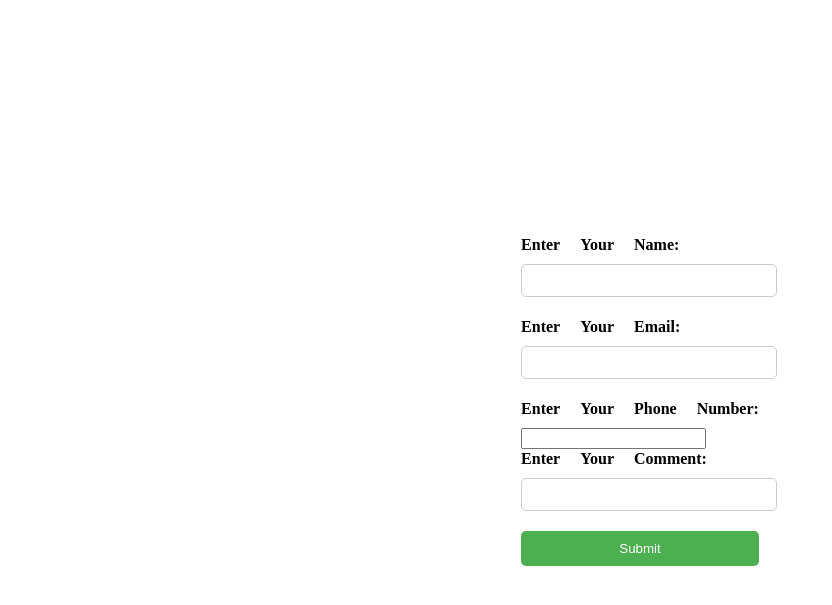
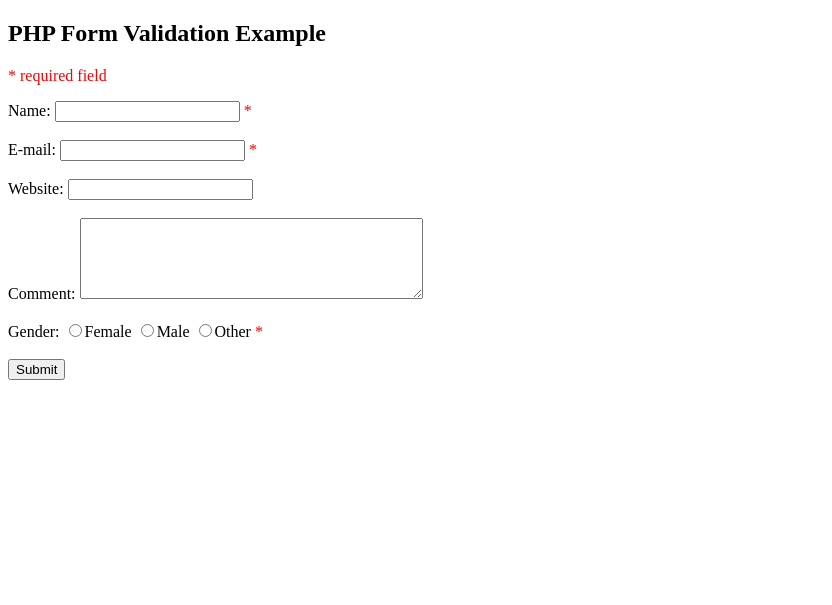
Before and after one commit to SoftEngAliijaz/Php-Journey, a PHP site: page /Tours/php/forms/form_handling.php in a window 1280 px wide. Shown: the top 605 px of the page, without its empty margins (0-832 px from the left). Run offline with PHP 8.4, Linux system fonts and the light colour scheme.

Commit message:
file handling in php

```diff
--- /dev/null
+++ b/php/file_handling/file_handling_main.php
@@ -0,0 +1,5 @@
+<?php
+echo "
+<h1>Hello This is Main File For Handling</h1>";
+
+include("./file_handling_data.php");
--- a/php/forms/form_handling.php
+++ b/php/forms/form_handling.php
@@ -4,31 +4,18 @@
 <head>
     <meta charset="UTF-8">
     <meta name="viewport" content="width=device-width, initial-scale=1.0">
-    <title>PHP Form Handling</title>
-    <link rel="stylesheet" type="text/css" href="form_handling_styles.css">
+    <title>Form Validation</title>
+    <style>
+    .error {
+        color: red;
+    }
+    </style>
 </head>
 
 <body>
-    <div class="form-container">
-        <form class="form-decoration" action="form_handling.php" method="post">
-            <label for="name">Enter Your Name:</label>
-            <input type="text" id="name" name="name" required>
-
-            <label for="email">Enter Your Email:</label>
-            <input type="email" id="email" name="email" required>
-
-            <label for="phone">Enter Your Phone Number:</label>
-            <input type="tel" id="phone" name="phone" required>
-
-            <label for="comment">Enter Your Comment:</label>
-            <input type="text" id="comment" name="comment" required>
-
-            <input type="submit" id="submit-button" value="Submit">
-        </form>
-    </div>
-
     <?php
-    $name = $email = $phone = $comment = "";
+    $nameErr = $emailErr = $genderErr = $websiteErr = "";
+    $name = $email = $gender = $comment = $website = "";
 
     function test_input($data)
     {
@@ -39,16 +26,78 @@
     }
 
     if ($_SERVER["REQUEST_METHOD"] == "POST") {
-        $name = test_input($_POST['name']);
-        $email = test_input($_POST['email']);
-        $phone = test_input($_POST['phone']);
-        $comment = test_input($_POST['comment']);
+        if (empty($_POST["name"])) {
+            $nameErr = "Name is required";
+        } else {
+            $name = test_input($_POST["name"]);
+        }
 
-        echo "<h3>Your Input:</h3>";
+        if (empty($_POST["email"])) {
+            $emailErr = "Email is required";
+        } else {
+            $email = test_input($_POST["email"]);
+            if (!filter_var($email, FILTER_VALIDATE_EMAIL)) {
+                $emailErr = "Invalid email format";
+            }
+        }
+
+        if (empty($_POST["website"])) {
+            $website = "Website Field is Required";
+        } else {
+            $website = test_input($_POST["website"]);
+            if (!filter_var($website, FILTER_VALIDATE_URL)) {
+                $websiteErr = "Invalid URL";
+            }
+        }
+
+        if (empty($_POST["comment"])) {
+            $comment = "";
+        } else {
+            $comment = test_input($_POST["comment"]);
+        }
+
+        if (empty($_POST["gender"])) {
+            $genderErr = "Gender is required";
+        } else {
+            $gender = test_input($_POST["gender"]);
+        }
+    }
+    ?>
+
+    <h2>PHP Form Validation Example</h2>
+    <p><span class="error">* required field</span></p>
+    <form method="post" action="<?php echo htmlspecialchars($_SERVER["PHP_SELF"]); ?>">
+        Name: <input type="text" name="name" value="<?php echo $name; ?>">
+        <span class="error">* <?php echo $nameErr; ?></span>
+        <br><br>
+        E-mail: <input type="text" name="email" value="<?php echo $email; ?>">
+        <span class="error">* <?php echo $emailErr; ?></span>
+        <br><br>
+        Website: <input type="text" name="website" value="<?php echo $website; ?>">
+        <span class="error"><?php echo $websiteErr; ?></span>
+        <br><br>
+        Comment: <textarea name="comment" rows="5" cols="40"><?php echo $comment; ?></textarea>
+        <br><br>
+        Gender:
+        <input type="radio" name="gender" <?php if (isset($gender) && $gender == "female") echo "checked"; ?>
+            value="female">Female
+        <input type="radio" name="gender" <?php if (isset($gender) && $gender == "male") echo "checked"; ?>
+            value="male">Male
+        <input type="radio" name="gender" <?php if (isset($gender) && $gender == "other") echo "checked"; ?>
+            value="other">Other
+        <span class="error">* <?php echo $genderErr; ?></span>
+        <br><br>
+        <input type="submit" name="submit" value="Submit">
+    </form>
+
+    <?php
+    if ($_SERVER["REQUEST_METHOD"] == "POST" && empty($nameErr) && empty($emailErr) && empty($websiteErr) && empty($genderErr)) {
+        echo "<h2>Your Input:</h2>";
         echo "Name: $name<br>";
         echo "Email: $email<br>";
-        echo "Phone: $phone<br>";
+        echo "Website: $website<br>";
         echo "Comment: $comment<br>";
+        echo "Gender: $gender<br>";
     }
     ?>
 </body>
```
Also changed, not shown: index.php (+1 -107 lines), php/file_handling/file_handling_data.php (added, +22 -0 lines).
